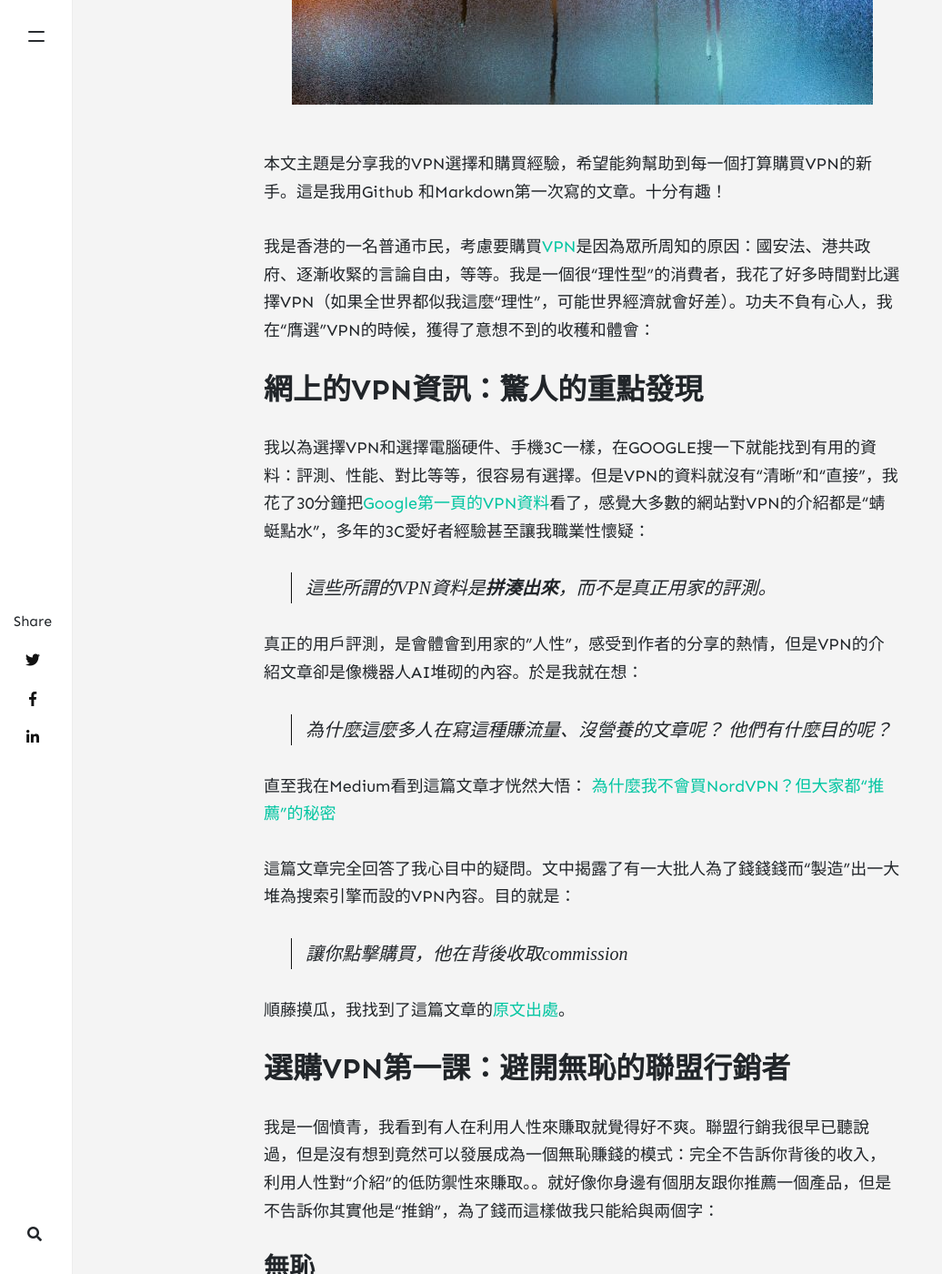
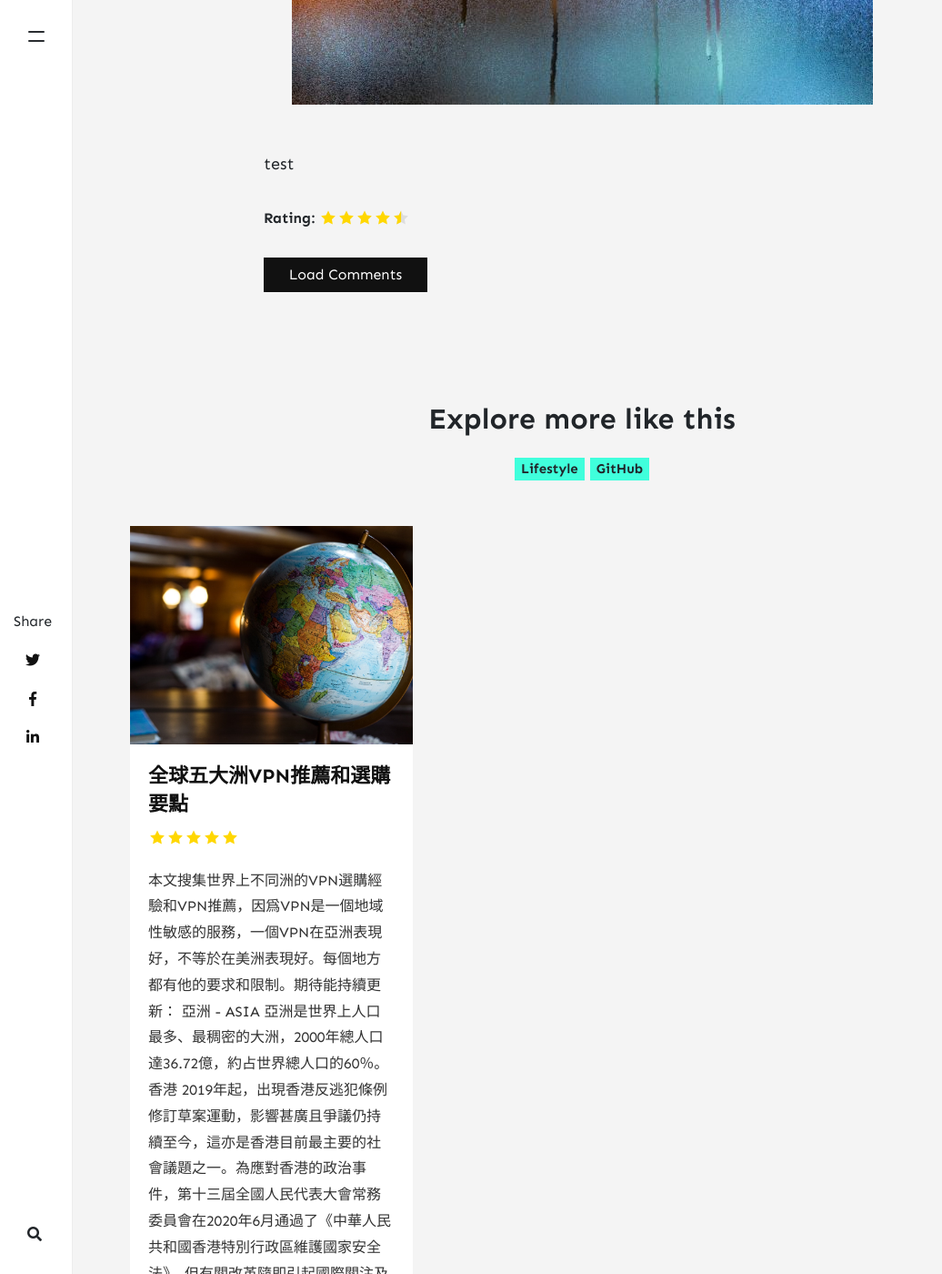
Before and after one commit to songxiaofeng1981/image, a Jekyll site: the page built from _posts/2020-08-29-VPN-how-to-choose.md, in a window 1280 px wide and 1400 px high, scrolled down 731 px. Shown: the whole window at 91% size, without its empty margins (0-1036 px from the left). Built offline with Jekyll 4.4.1, drawn with Linux system fonts in a browser that asks for light colours; nearby versions of some CDN libraries; comment, search, counter and statistics services are not loaded; some of the changed text lies outside the part shown.

Commit message:
Update 2020-08-29-VPN-how-to-choose.md

```diff
--- a/_posts/2020-08-29-VPN-how-to-choose.md
+++ b/_posts/2020-08-29-VPN-how-to-choose.md
@@ -8,45 +8,4 @@ image: assets/images/vpn1.jpg
 rating: 4.5
 ---
 
-本文主題是分享我的VPN選擇和購買經驗，希望能夠幫助到每一個打算購買VPN的新手。這是我用Github 和Markdown第一次寫的文章。十分有趣！
-
-我是香港的一名普通市民，考慮要購買[VPN](https://en.wikipedia.org/wiki/Virtual_private_network)是因為眾所周知的原因：國安法、港共政府、逐漸收緊的言論自由，等等。我是一個很“理性型”的消費者，我花了好多時間對比選擇VPN（如果全世界都似我這麼“理性”，可能世界經濟就會好差）。功夫不負有心人，我在“膺選”VPN的時候，獲得了意想不到的收穫和體會：
-
-
-## 網上的VPN資訊：驚人的重點發現
-我以為選擇VPN和選擇電腦硬件、手機3C一樣，在GOOGLE搜一下就能找到有用的資料：評測、性能、對比等等，很容易有選擇。但是VPN的資料就沒有“清晰”和“直接”，我花了30分鐘把[Google第一頁的VPN資料](https://www.google.com/search?q=vpn%E9%81%B8%E8%B3%BC)看了，感覺大多數的網站對VPN的介紹都是“蜻蜓點水”，多年的3C愛好者經驗甚至讓我職業性懷疑：
-
-> 這些所謂的VPN資料是**拼湊出來**，而不是真正用家的評測。
-
-
-真正的用戶評測，是會體會到用家的"人性"，感受到作者的分享的熱情，但是VPN的介紹文章卻是像機器人AI堆砌的內容。於是我就在想：
-> 為什麼這麼多人在寫這種賺流量、沒營養的文章呢？
-他們有什麼目的呢？
-
-直至我在Medium看到這篇文章才恍然大悟：
-[為什麼我不會買NordVPN？但大家都“推薦”的秘密](https://medium.com/@upsangel/%E7%82%BA%E4%BB%80%E9%BA%BC%E6%88%91%E4%B8%8D%E6%9C%83%E8%B2%B7nordvpn-%E4%BD%86%E5%A4%A7%E5%AE%B6%E9%83%BD-%E6%8E%A8%E8%96%A6-%E7%9A%84%E7%A7%98%E5%AF%86-by-upsangel-9b173c1c4079)
-
-這篇文章完全回答了我心目中的疑問。文中揭露了有一大批人為了錢錢錢而“製造”出一大堆為搜索引擎而設的VPN內容。目的就是：
->讓你點擊購買，他在背後收取commission
-
-順藤摸瓜，我找到了這篇文章的[原文出處](https://upsangel.com/security/vpn-recommendation-secrect-profit/)。
-
-
-## 選購VPN第一課：避開無恥的聯盟行銷者
-我是一個憤青，我看到有人在利用人性來賺取就覺得好不爽。聯盟行銷我很早已聽說過，但是沒有想到竟然可以發展成為一個無恥賺錢的模式：完全不告訴你背後的收入，利用人性對“介紹”的低防禦性來賺取。。就好像你身邊有個朋友跟你推薦一個產品，但是不告訴你其實他是“推銷”，為了錢而這樣做我只能給與兩個字：
-
-### 無恥
-
-正確的聯盟行銷，應該是像這個作者那樣在每個聯盟行銷的鏈接作出“利益申報”：[國安法VPN：作為香港人的你是否需要？如果需要VPN應該點揀](https://upsangel.com/security/vpn/%E5%9C%8B%E5%AE%89%E6%B3%95-vpn-%E6%98%AF%E5%90%A6%E9%9C%80%E8%A6%81-%E9%81%B8%E6%93%87/)
-
-大多數有良知的平台和作者都會在聯盟行銷時候說明自己是推銷。但不是每個人都有良知，更讓我發指的是我發現台灣有竟然以規模化這種無恥推銷方式的集團：
-
- - 每個網站的TEMPLATE樣式幾乎都一樣
- - 每個網站都是在推薦、但不會告訴你是推銷
- - 每個網站都在側邊欄都引領人去“聯盟行銷班”
-
-簡單說這個集團就是一個培養無恥聯盟行銷抽佣者的集中營！
-
-
-
-> Written with [StackEdit](https://stackedit.io/).
+test
```
